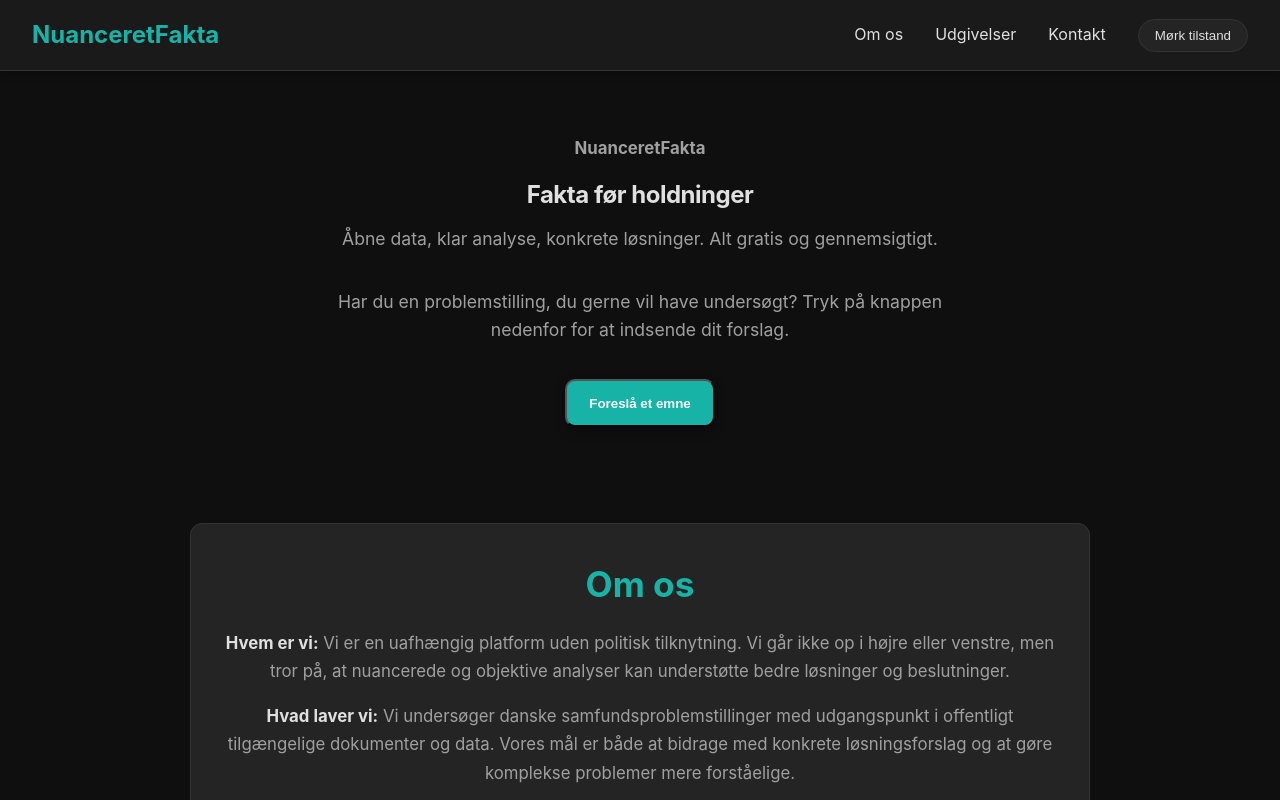
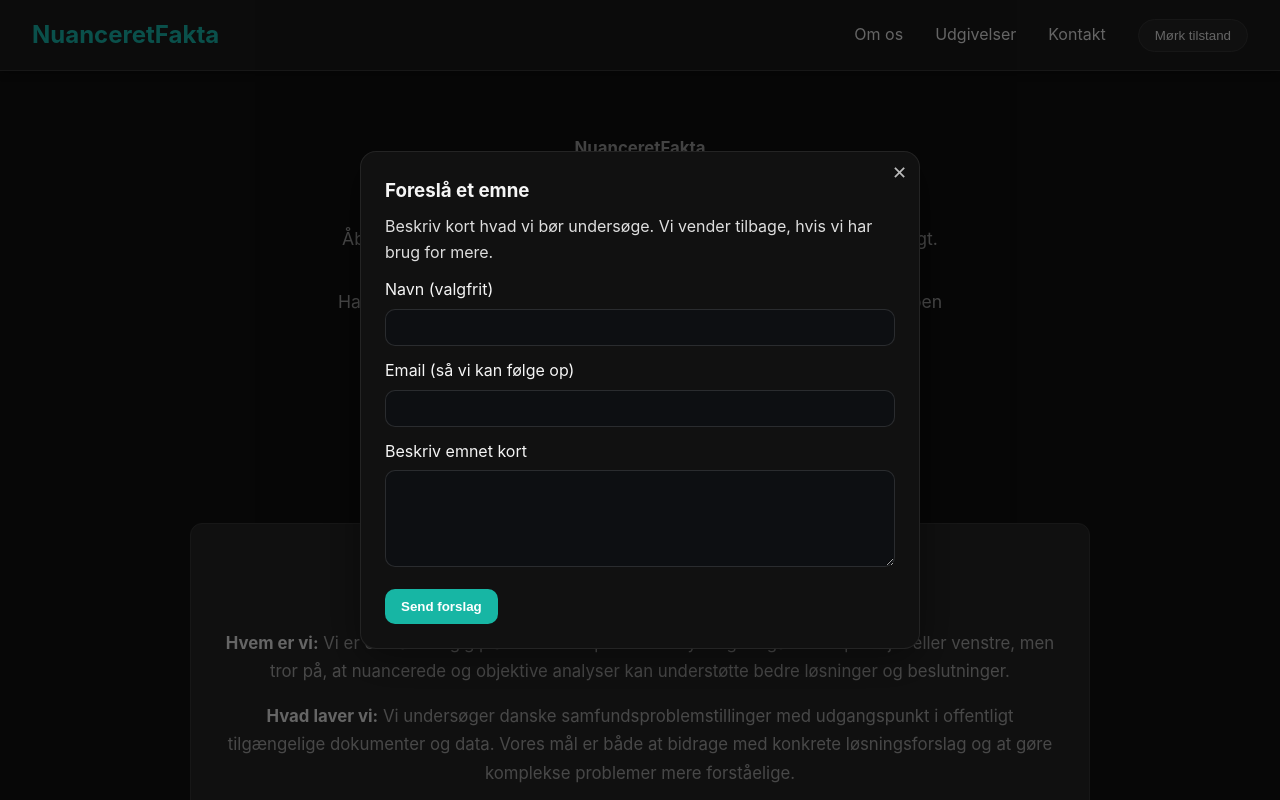
Before and after one commit to Nuanceretfakta/FactStream, a plain HTML site: page index.html in a window 1280 px wide. Both pictures are taken after a click on the button "Foreslå et emne". Shown: the top 800 px of the page. Drawn offline with Linux system fonts and the light colour scheme.

Commit message:
Update index.html

```diff
--- a/index.html
+++ b/index.html
@@ -765,7 +765,8 @@
   .modal-close{position:absolute;top:10px;right:12px;background:transparent;border:0;color:#bbb;font-size:18px;cursor:pointer}
 </style>
   <script>
-    // Tema-toggle (skifter mellem lys/mørk tilstand)
+document.addEventListener('DOMContentLoaded', () => {
+  // Tema-toggle
   const themeBtn = document.getElementById('themeToggle');
   if (themeBtn) {
     themeBtn.addEventListener('click', () => {
@@ -785,29 +786,33 @@
       if (target) {
         e.preventDefault();
         target.scrollIntoView({ behavior: 'smooth' });
- // --- Modal åbne/lukke funktion ---
-  const modal = document.getElementById('suggestModal');
-  const openBtn = document.getElementById('openModalBtn');
+      }
+    });
+  });
+
+  // ----- Modal: åbne/lukke -----
+  const modal    = document.getElementById('suggestModal');
+  const openBtn  = document.getElementById('openModalBtn');
   const closeBtn = document.getElementById('closeModalBtn');
 
   function openModal() {
+    if (!modal) return;
     modal.classList.add('show');
-    modal.setAttribute('aria-hidden', 'false');
+    modal.setAttribute('aria-hidden','false');
   }
 
   function closeModal() {
+    if (!modal) return;
     modal.classList.remove('show');
-    modal.setAttribute('aria-hidden', 'true');
+    modal.setAttribute('aria-hidden','true');
   }
 
-  openBtn?.addEventListener('click', openModal);
-  closeBtn?.addEventListener('click', closeModal);
-  modal?.addEventListener('click', (e) => {
-    if (e.target === modal) closeModal();
-  });
-  document.addEventListener('keydown', (e) => {
-    if (e.key === 'Escape') closeModal();
+  if (openBtn)  openBtn.addEventListener('click', (e) => { e.preventDefault(); openModal(); });
+  if (closeBtn) closeBtn.addEventListener('click', closeModal);
+  if (modal)    modal.addEventListener('click', (e) => { if (e.target === modal) closeModal(); });
+  document.addEventListener('keydown', (e) => { if (e.key === 'Escape') closeModal(); });
 });
 </script>
+
 </body>
 </html>
```
Lines whose indentation alone changed are shown as unchanged.
